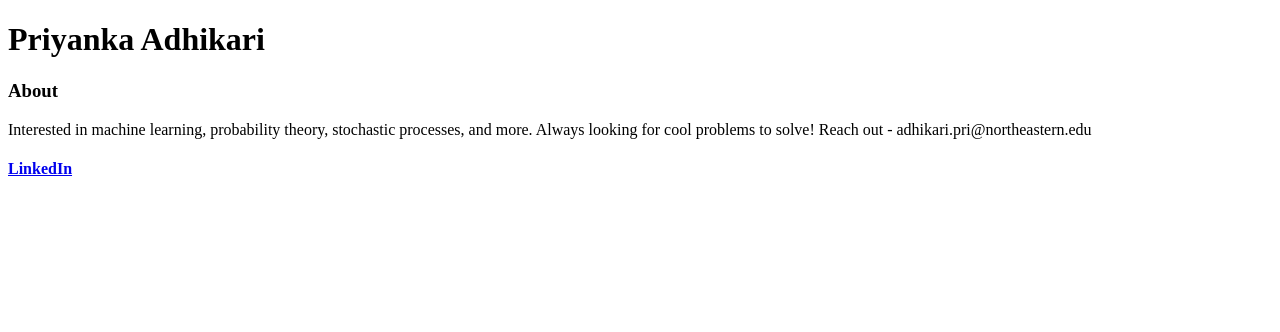
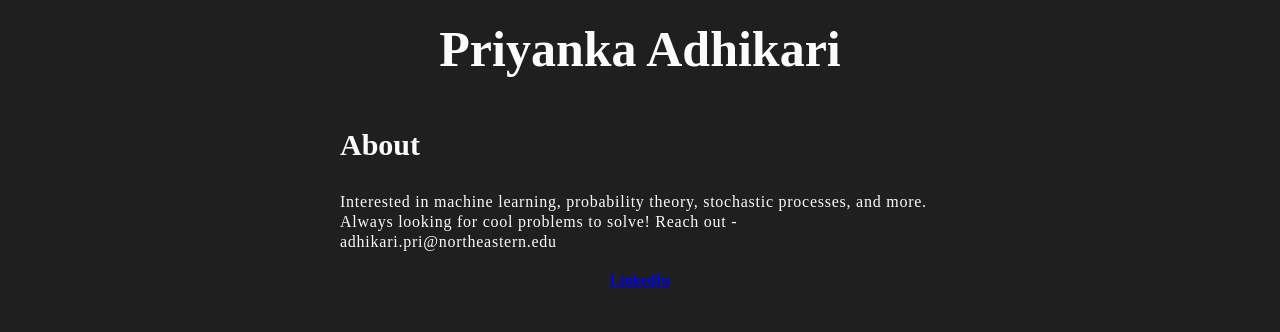
Before and after one commit to priyankadhikari/priyankadhikari.github.io, a plain HTML site: page index.html in a window 1280 px wide. Drawn offline with Linux system fonts and the light colour scheme.

Commit message:
Font switch

```diff
--- a/index.html
+++ b/index.html
@@ -1,9 +1,8 @@
 <!doctype html>
 <html lang="en-US">
  <head>
-   <link rel="preconnect" href="https://fonts.googleapis.com">
-    <link rel="preconnect" href="https://fonts.gstatic.com" crossorigin>
-    <link href="https://fonts.googleapis.com/css2?family=Manrope:wght@238&display=swap" rel="stylesheet">
+   <link href="styles/style.css" rel="stylesheet" />
+   <link href="https://fonts.googleapis.com/css2?family=Manrope:wght@238&display=swap" rel="stylesheet">
    <meta charset="utf-8" />
    <meta name="viewport" content="width=device-width" />
    <title>Priyanka Adhikari</title>
```
